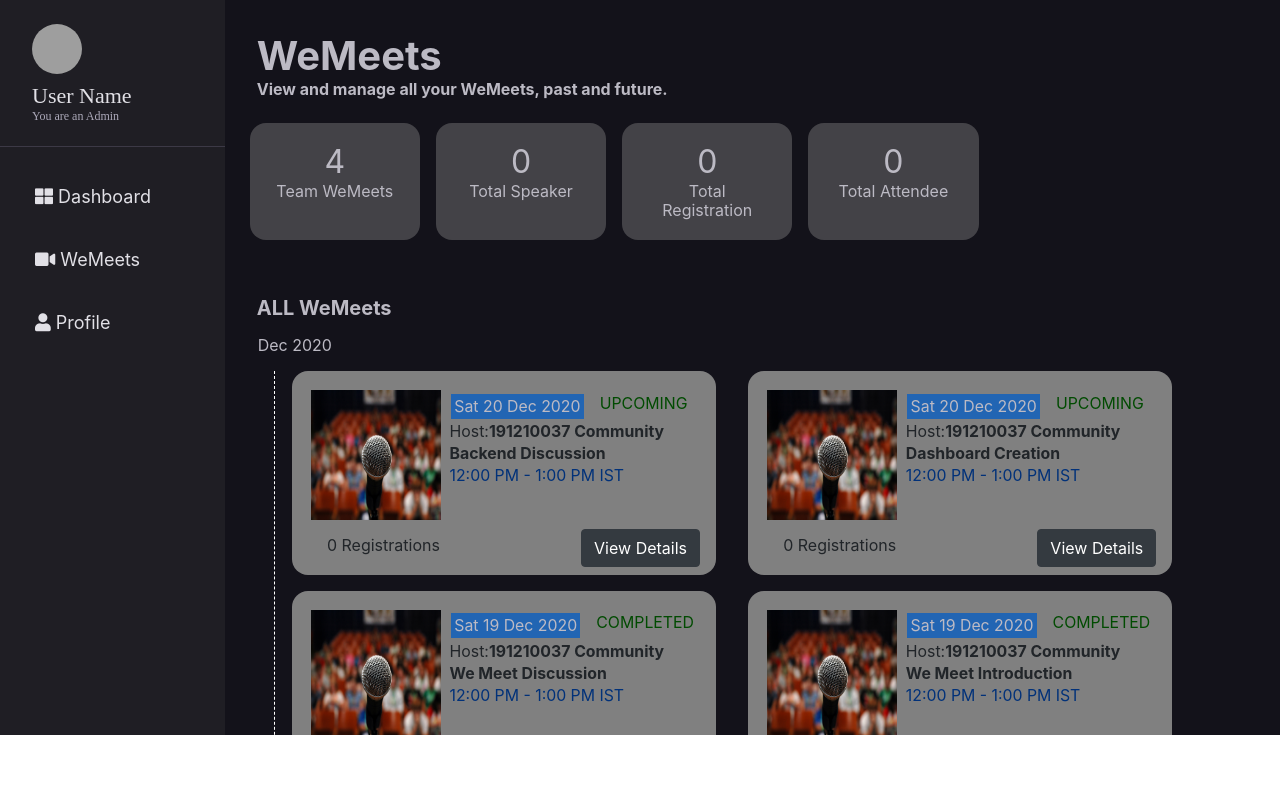
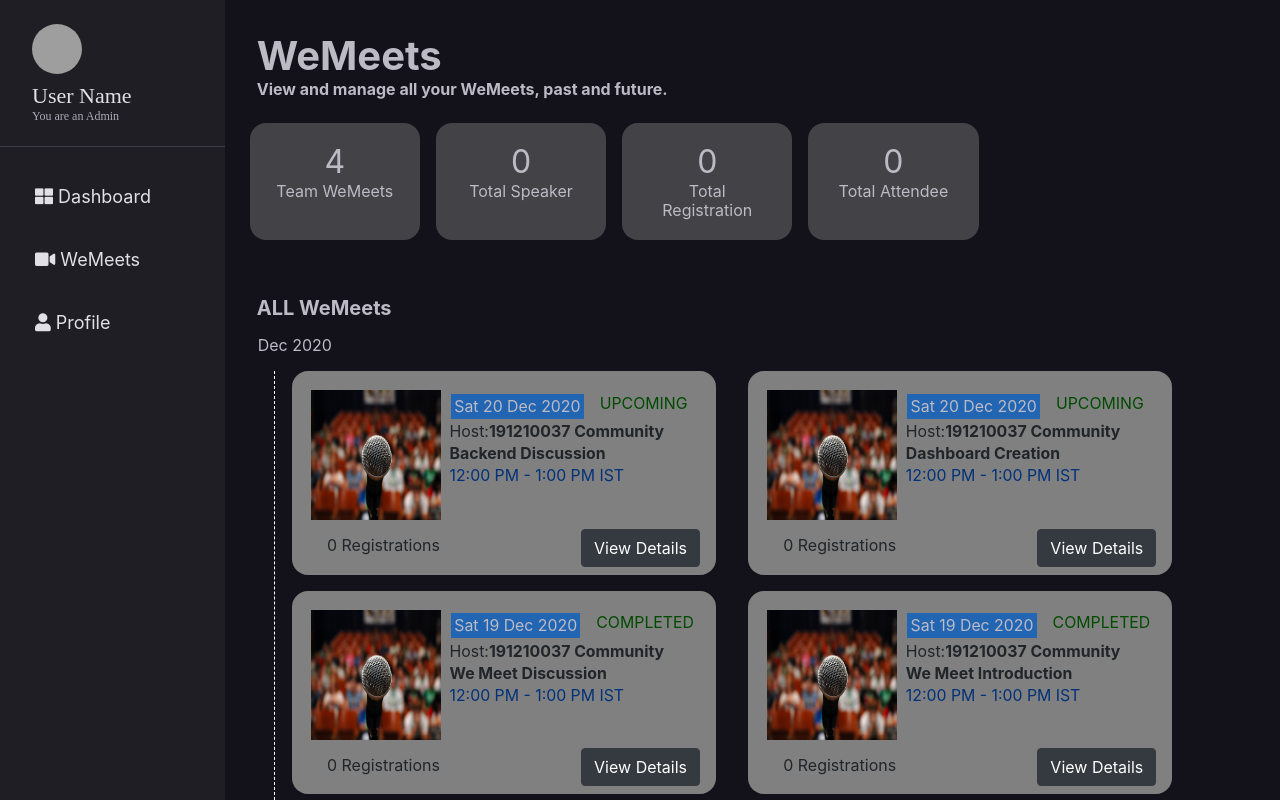
Before and after one commit to Abhishek397012/WeMeetFrontEnd, a React (Create React App) app: page /wemeets in a window 1280 px wide. Built offline with nearby package versions, Linux system fonts and the light colour scheme; grey boxes are pictures that could not be loaded.

Commit message:
few changes in the styles

```diff
--- a/src/components/Prem/styles.css
+++ b/src/components/Prem/styles.css
@@ -8,8 +8,8 @@
 
 .sidebar {
   width: 250px;
-  min-height: calc(100vh - 65px);
-  max-height: calc(100vh - 65px);
+  min-height: calc(100vh);
+  max-height: calc(100vh);
   padding: 24px 0px;
   left: 0px;
   bottom: 0px;
@@ -129,8 +129,8 @@ li {
   display: flex;
   box-sizing: border-box;
   background-color: rgb(19, 18, 26);
-  max-height: calc(100vh - 65px);
-  min-height: calc(100vh - 65px);
+  max-height: calc(100vh);
+  min-height: calc(100vh);
   overflow-y: scroll;
 }
 
@@ -382,7 +382,7 @@ Profile Page
 .profile_wrapper {
   box-sizing: border-box;
   background-color: rgb(19, 18, 26);
-  max-height: calc(100vh - 65px);
+  max-height: calc(100vh);
   display: flex;
   flex-direction: column;
   padding-left: 2em;
```
Also changed, not shown: 1 other file (tests, documents, lock files or other folders).
